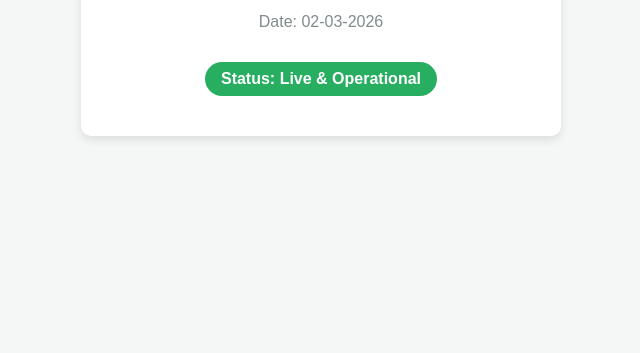
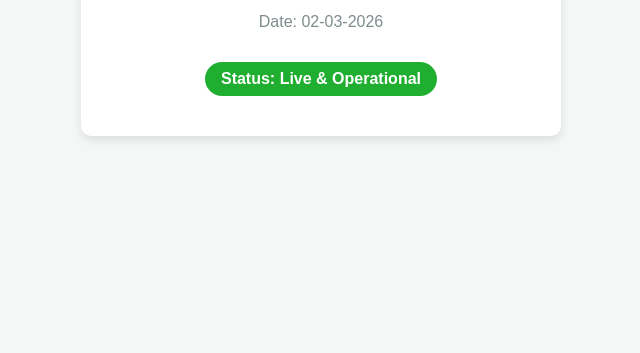
Before and after one commit to Priyanshu7566/jenkins, a plain HTML site: page index.html in a window 1280 px wide. Shown: the part 447-800 px from the top of the page, without its empty margins (319-959 px from the left). Drawn offline with Linux system fonts and the light colour scheme.

Commit message:
Update index.html
Changed Button colour.

```diff
--- a/index.html
+++ b/index.html
@@ -32,7 +32,7 @@
       }
       .badge {
         display: inline-block;
-        background-color: #27ae60;
+        background-color: #20ae30;
         color: white;
         padding: 8px 16px;
         border-radius: 20px;
```
